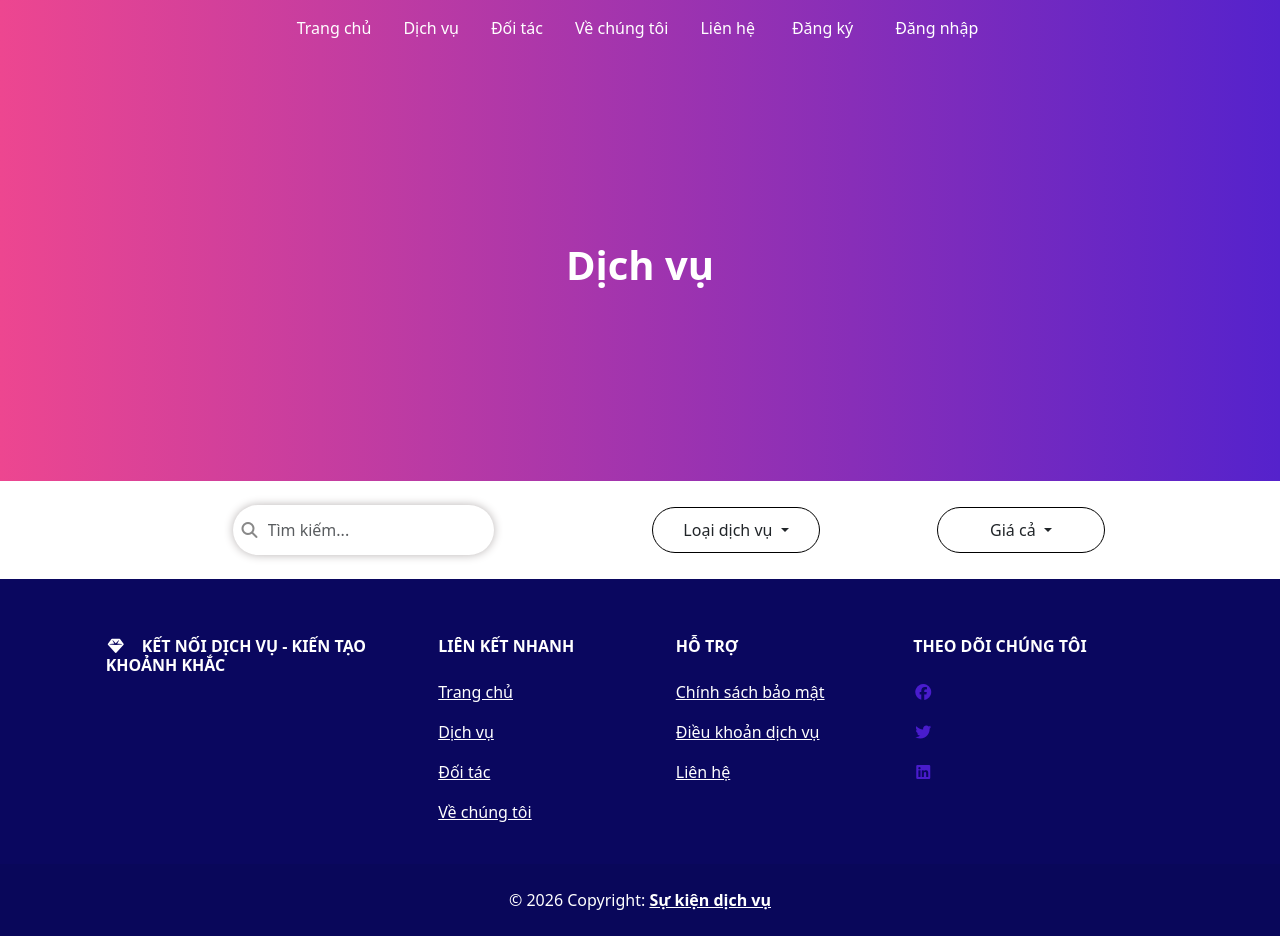
After one commit to mphuc454/EventDecorWeb, a Flask app: page /services in a window 1280 px wide. The commit adds this page. Run offline with Flask 3, Linux system fonts and the light colour scheme.

Commit message:
add event services

```diff
--- a/app.py
+++ b/app.py
@@ -15,5 +15,9 @@ def about_us():
 def contact_us():
     return render_template("contact.html")
 
+@app.route('/services')
+def event_services():
+    return render_template("eventservices.html")
+
 if __name__ == "__main__":
     app.run(debug=True)
--- /dev/null
+++ b/static/css/events.css
@@ -0,0 +1,26 @@
+.search-container {
+  position: relative;
+}
+
+.search-input {
+  height: 50px;
+  min-width: 250px;
+  border-radius: 30px;
+  padding-left: 35px;
+  border: none;
+  box-shadow: 0 0 10px #b8b3b3;
+}
+
+.search-icon {
+  position: absolute;
+  top: 50%;
+  left: 15px;
+  transform: translateY(-50%);
+  color: #888;
+}
+.btn-drop {
+  border-radius: 30px;
+  border: 1px solid black;
+  height: 46px;
+  width: 168px;
+}
--- a/templates/base.html
+++ b/templates/base.html
@@ -31,6 +31,10 @@
     <link
       rel="stylesheet"
       href="{{url_for('static', filename='css/contact.css')}}"
+    />
+    <link
+      rel="stylesheet"
+      href="{{url_for('static', filename='css/events.css')}}"
     />
   </head>
   <body>
--- /dev/null
+++ b/templates/eventservices.html
@@ -0,0 +1,62 @@
+{% extends "base.html" %} {% block title %} Dịch vụ sự kiện {% endblock title %}
+{% block header %}
+<div
+  class="container header-page d-flex justify-content-center align-items-center"
+>
+  <h1 class="fw-bold text-white">Dịch vụ</h1>
+</div>
+{% endblock header %} {% block content %}
+<div class="container mb-4 mt-4">
+  <div class="row align-items-center justify-content-between g-4">
+    <div class="col-lg-6 col-md-6 col-xs-6">
+      <div class="row justify-content-center">
+        <div class="col-md-6">
+          <div class="search-container">
+            <input
+              type="text"
+              class="form-control search-input ms-2"
+              placeholder="Tìm kiếm..."
+            />
+            <i class="fas fa-search search-icon"></i>
+          </div>
+        </div>
+      </div>
+    </div>
+    <div class="col-lg-3 col-md-3 col-xs-3">
+      <div class="dropdown">
+        <button
+          class="btn btn-drop dropdown-toggle"
+          type="button"
+          data-bs-toggle="dropdown"
+          aria-expanded="false"
+        >
+          Loại dịch vụ
+        </button>
+        <ul class="dropdown-menu">
+          <li><a class="dropdown-item" href="#">Action</a></li>
+          <li><a class="dropdown-item" href="#">Another action</a></li>
+          <li><a class="dropdown-item" href="#">Something else here</a></li>
+        </ul>
+      </div>
+    </div>
+    <div class="col-lg-3 col-md-3 col-xs-3">
+      <div class="dropdown">
+        <button
+          class="btn btn-drop dropdown-toggle"
+          type="button"
+          data-bs-toggle="dropdown"
+          aria-expanded="false"
+        >
+          Giá cả
+        </button>
+        <ul class="dropdown-menu">
+          <li><a class="dropdown-item" href="#">Action</a></li>
+          <li><a class="dropdown-item" href="#">Another action</a></li>
+          <li><a class="dropdown-item" href="#">Something else here</a></li>
+        </ul>
+      </div>
+    </div>
+  </div>
+</div>
+
+{% endblock content %}
--- a/templates/navbar.html
+++ b/templates/navbar.html
@@ -6,7 +6,7 @@
           <a class="nav-link active text-white" href="{{url_for ("home")}}">Trang chủ</a>
         </li>
         <li class="nav-item">
-          <a class="nav-link text-white" href="#">Dịch vụ</a>
+          <a class="nav-link text-white" href="{{ url_for ("event_services") }}">Dịch vụ</a>
         </li>
         <li class="nav-item">
           <a class="nav-link text-white" href="#">Đối tác</a>
```
